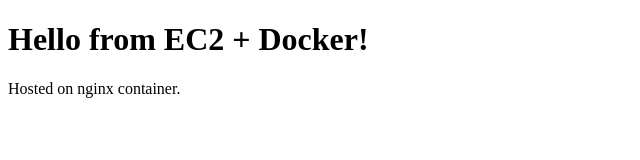
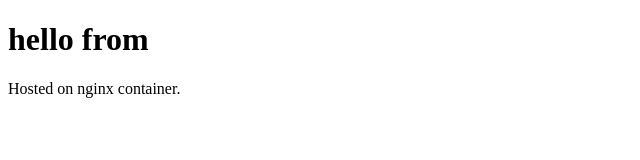
Before and after one commit to gksKrishna2005/AWS, a plain HTML site: page index.html in a window 1280 px wide. Shown: the whole page, without its empty margins (0-640 px from the left). Drawn offline with Linux system fonts and the light colour scheme.

Commit message:
first commit

```diff
--- a/index.html
+++ b/index.html
@@ -5,7 +5,7 @@
     <title>My Example Webserver</title>
 </head>
 <body>
-    <h1>Hello from EC2 + Docker!</h1>
+    <h1>hello from </h1>
     <p>Hosted on nginx container.</p>
 </body>
 </html>
```
